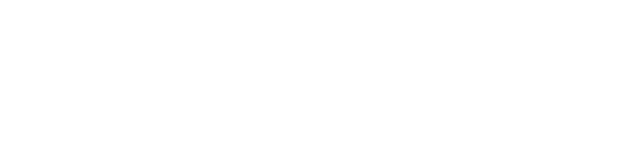
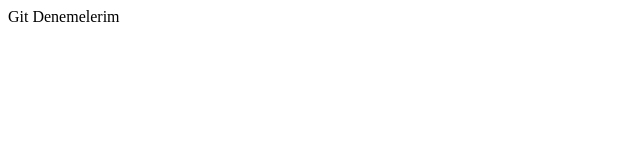
Before and after one commit to muhyal/git_denemelerim, a plain HTML site: page index.html in a window 1280 px wide. Shown: the whole page, without its empty margins (0-640 px from the left). Drawn offline with Linux system fonts and the light colour scheme.

Commit message:
Deneme Mesajı

```diff
--- a/index.html
+++ b/index.html
@@ -7,6 +7,6 @@
     <title>Git Denemelerim</title>
 </head>
 <body>
-
+Git Denemelerim
 </body>
 </html>
```
